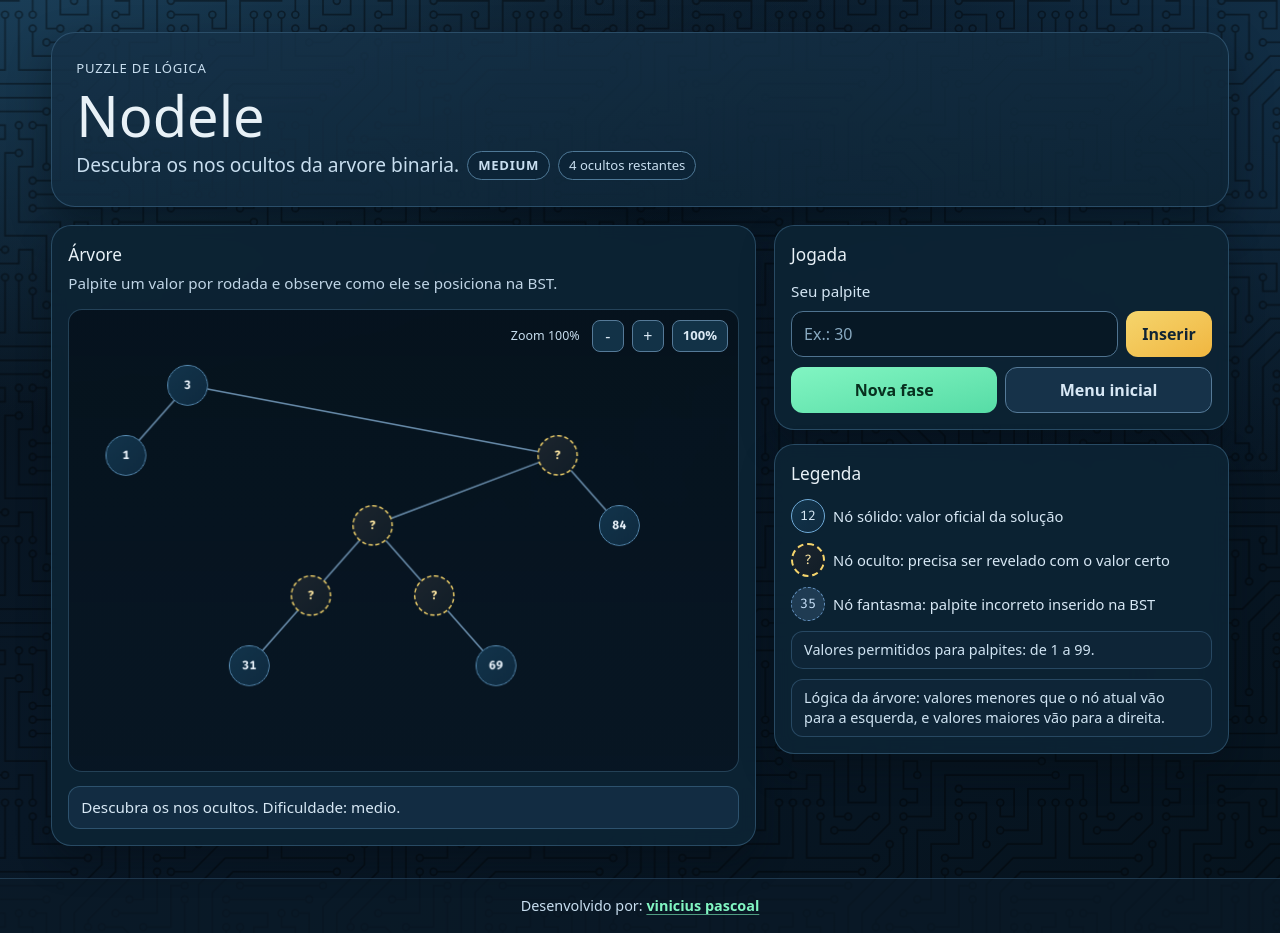
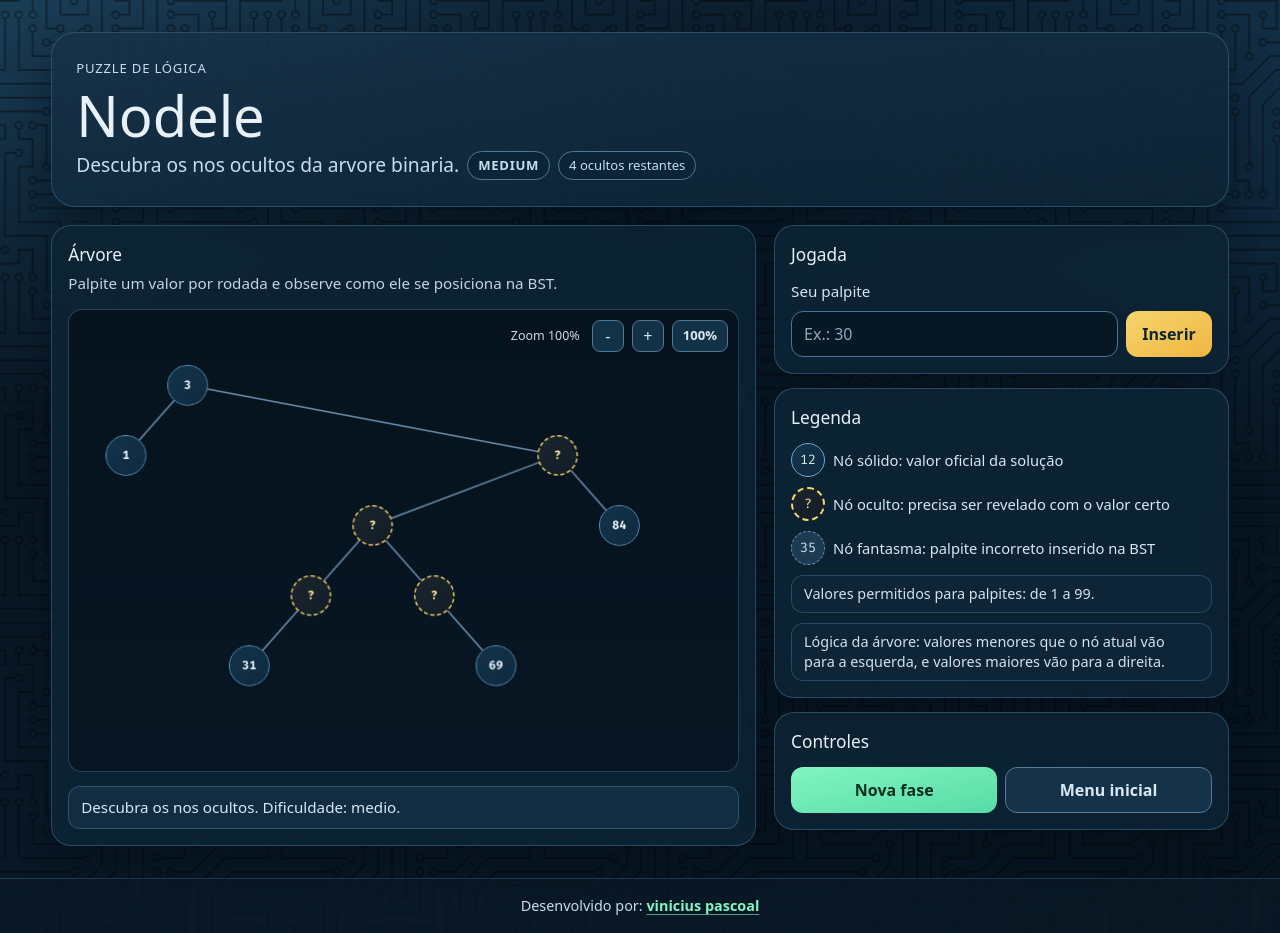
Before and after one commit to vinicius-pascoal/Nodele, a Next.js app: page / in a window 1280 px wide. Both pictures are taken after a click on the button "Iniciar partida". Built offline with nearby package versions, Linux system fonts and the light colour scheme.

Commit message:
Reorder sidebar and add Controls panel
Move the Legend panel above the Controls and add a "Controles" section header. Removed the duplicate Legend section at the end of the sidebar to avoid redundancy and cleaned up panel ordering for clearer UI structure.

```diff
--- a/components/GameBoard.tsx
+++ b/components/GameBoard.tsx
@@ -163,6 +163,14 @@ export function GameBoard() {
           <section className={panelClass}>
             <h2 className="mb-3 text-[1.08rem]">Jogada</h2>
             <GuessInput disabled={state.status === "won"} onGuess={submitGuess} />
+          </section>
+
+          <section className={panelClass}>
+            <h2 className="mb-3 text-[1.08rem]">Legenda</h2>
+            <GameLegend />
+          </section>
+          <section className={panelClass}>
+            <h2 className="mb-3 text-[1.08rem]">Controles</h2>
             <div className="mt-2.5 grid gap-2 sm:grid-cols-2">
               <button
                 type="button"
@@ -180,11 +188,6 @@ export function GameBoard() {
               </button>
             </div>
           </section>
-
-          <section className={panelClass}>
-            <h2 className="mb-3 text-[1.08rem]">Legenda</h2>
-            <GameLegend />
-          </section>
         </aside>
       </main>
     </div>
```
